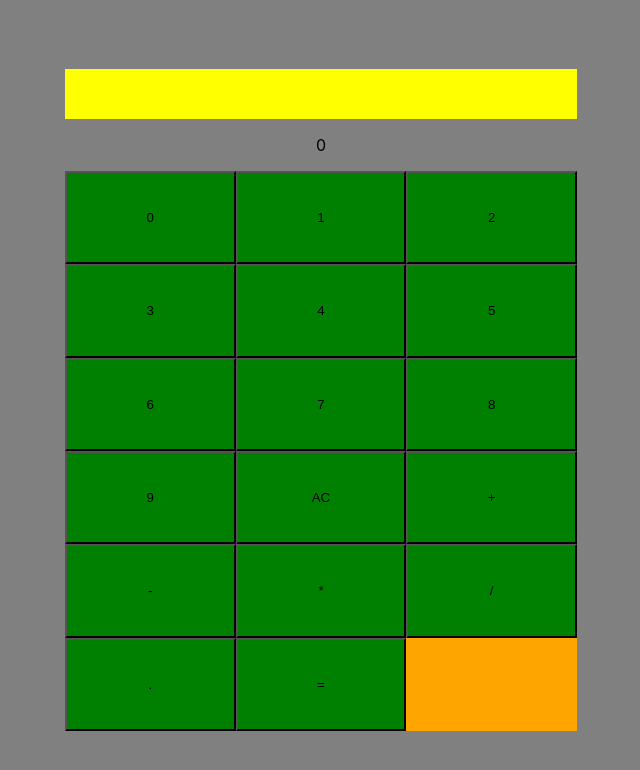
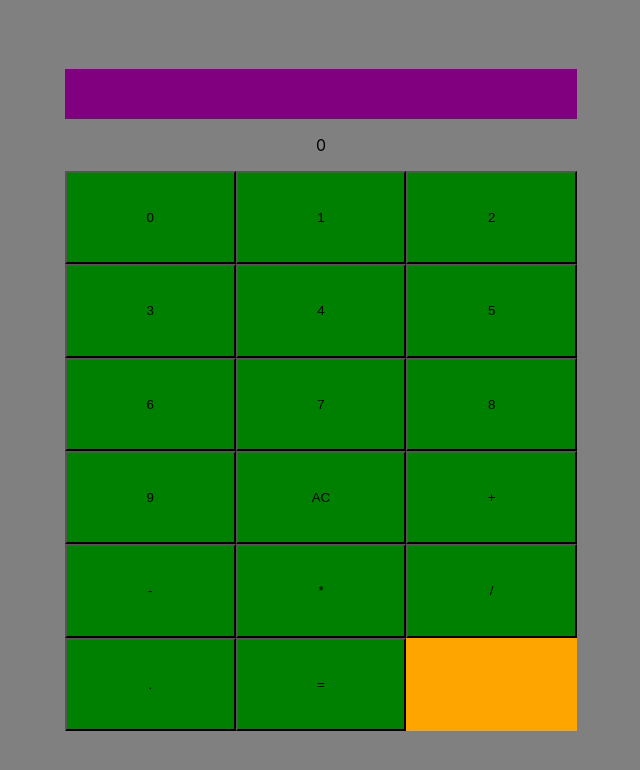
Before and after one commit to Titi-layo/Calculator, a React (Create React App) app: page / in a window 1280 px wide. Shown: the top 770 px of the page, without its empty margins (319-959 px from the left). Built offline with nearby package versions, Linux system fonts and the light colour scheme.

Commit message:
Added better functionality to app

```diff
--- a/src/App.css
+++ b/src/App.css
@@ -34,7 +34,7 @@
 #display {
 	width: 40%;
 	height: 50px;
-	background-color: yellow;
+	background-color: purple;
 }
 
 .trial {
--- a/src/App.js
+++ b/src/App.js
@@ -206,9 +206,16 @@ class App extends React.Component {
 
 		if (this.state.operation === "=") {
 			if (Number.isInteger(val)) {
-				this.setState({
-					display: this.state.display.toString() + val.toString(),
-				});
+				if (/=[0-9]+/.test(this.state.display) == 0) {
+					this.setState({
+						display: this.state.display.toString() + val.toString(),
+					});
+				} else {
+					this.setState({
+						display: val.toString(),
+						operation: " ",
+					});
+				}
 			} else {
 				let find = /=[0-9]+/;
 
```
